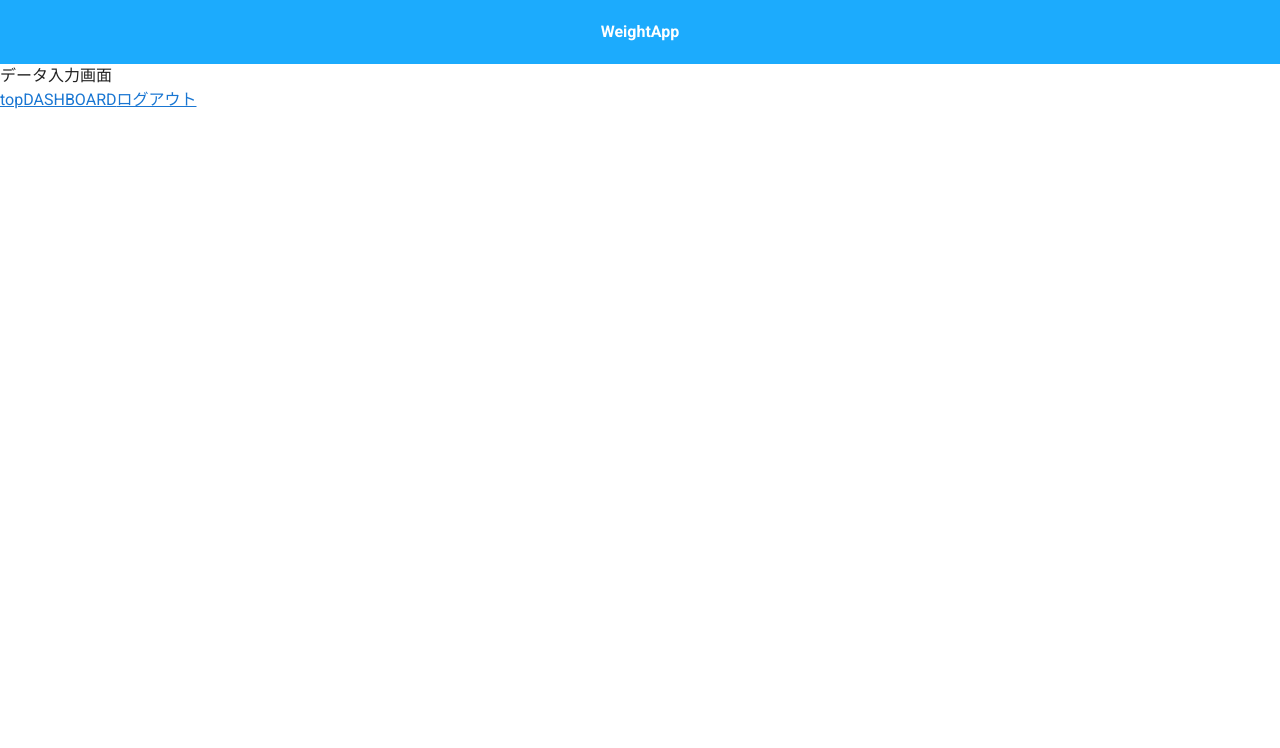
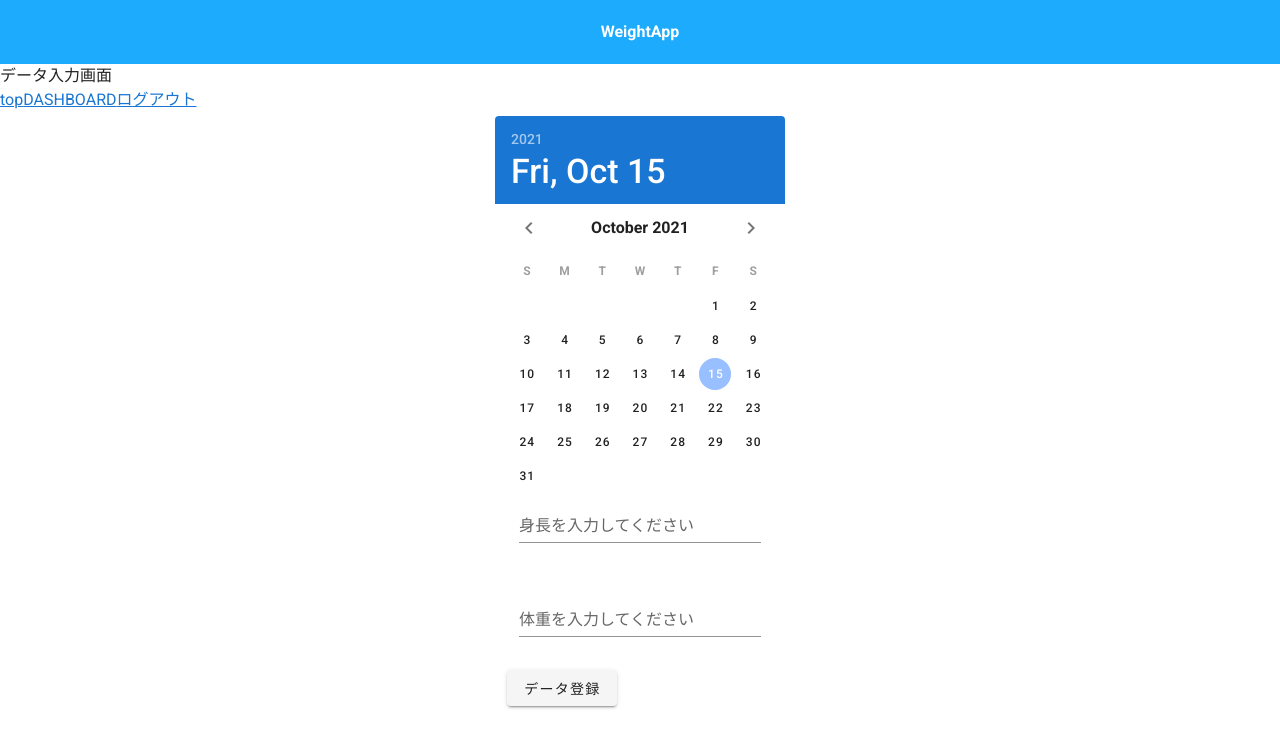
Before and after one commit to tomya-n/vue-weight-app, a Vue app: page /entry in a window 1280 px wide. Shown: the top 748 px of the page. Built offline with nearby package versions, Linux system fonts and the light colour scheme.

Commit message:
データ入力ページ追加 データのソート

```diff
--- a/src/App.vue
+++ b/src/App.vue
@@ -1,8 +1,6 @@
 <template>
   <v-app>
-    <div class="headbar">
-      WeightApp
-    </div>
+    <div class="headbar">WeightApp</div>
     <v-main>
       <router-view />
     </v-main>
@@ -10,7 +8,7 @@
 </template>
 
 <style>
-  .headbar{
+.headbar {
   text-align: center;
   padding: 20px 0;
   background: rgb(28, 171, 253);
--- a/src/views/Dashboard.vue
+++ b/src/views/Dashboard.vue
@@ -1,21 +1,21 @@
 <template>
   <div>
+    <a href="/">top</a>
+    <a href="/entry">entry</a>
+    <a @click="logout">ログアウト</a>
     <div>ダッシュボード 画面</div>
     <p>{{ username }} さん、こんにちわ！！</p>
 
     <div class="chart-wrapper">
       <Chart v-if="loaded" :chartData="chartItems" :options="chartOptions" />
     </div>
-    <a href="/">top</a>
-    <a href="/entry">entry</a>
-    <a @click="logout">ログアウト</a>
   </div>
 </template>
 
 <style>
-  .chart-wrapper{
-    width: 50%;
-  }
+.chart-wrapper {
+  width: 50%;
+}
 </style>
 
 <script>
@@ -89,12 +89,8 @@ export default Vue.extend({
           return arr[index].weight;
         });
         //createdAt
-        this.chartItems.labels = res.data.physical.map(function (
-          val,
-          index,
-          arr
-        ) {
-          return val.created_at.substr(0,10);
+        this.chartItems.labels = res.data.physical.map(function (val) {
+          return val.created_at.substr(0, 10);
           // return arr[index].created_at;
         });
         this.loaded = true;
--- a/src/views/ENTRY.vue
+++ b/src/views/ENTRY.vue
@@ -5,8 +5,46 @@
     <a href="/">top</a>
     <a href="/dashboard">DASHBOARD</a>
     <a @click="logout" href="/">ログアウト</a>
+    <div class="wrap">
+      <div class="inner">
+        <v-row align="center">
+          <v-date-picker
+            v-model="date"
+            width="290"
+            class="mt-4"
+          ></v-date-picker>
+        </v-row>
+        <v-col cols="12" md="12">
+          <v-form ref="form">
+            <v-text-field
+              v-model="height"
+              label="身長を入力してください"
+            ></v-text-field>
+          </v-form>
+        </v-col>
+        <v-col cols="12" md="12">
+          <v-form ref="form">
+            <v-text-field
+              v-model="weight"
+              label="体重を入力してください"
+            ></v-text-field>
+          </v-form>
+        </v-col>
+        <v-btn elevation="2" @click="dataRegist">データ登録</v-btn>
+      </div>
+    </div>
   </div>
 </template>
+
+<style>
+.wrap {
+  display: flex;
+  justify-content: center;
+}
+.row {
+  margin: auto;
+}
+</style>
 
 <script>
 import Vue from "vue";
@@ -17,6 +55,11 @@ export default Vue.extend({
   data() {
     return {
       username: "",
+      date: new Date(Date.now() - new Date().getTimezoneOffset() * 60000)
+        .toISOString()
+        .substr(0, 10),
+      weight: undefined,
+      height: undefined,
     };
   },
   methods: {
@@ -26,6 +69,17 @@ export default Vue.extend({
         this.$router.push("/");
       });
     },
+    dataRegist() {
+      // console.log(this.date);
+      // console.log(this.weight);
+      // console.log(this.height);
+      this.axios.post("/dashboard", {
+        date: this.date,
+        weight: this.weight,
+        height: this.height,
+      });
+      this.$router.push("/dashboard");
+    },
   },
 });
 </script>
--- a/src/views/Signup.vue
+++ b/src/views/Signup.vue
@@ -1,11 +1,12 @@
 <template>
   <div>
+    <h2>ユーザー登録</h2>
     <v-container>
       <v-row class="text-center">
         <v-form>
           <v-container>
             <v-row>
-              <v-col cols="12" md="4">
+              <v-col cols="12" md="6">
                 <v-text-field
                   v-model="name"
                   :counter="10"
@@ -14,7 +15,7 @@
                 ></v-text-field>
               </v-col>
 
-              <v-col cols="12" md="4">
+              <v-col cols="12" md="6">
                 <v-text-field
                   v-model="password"
                   :counter="10"
```
Also changed, not shown: 1 other file (tests, documents, lock files or other folders). Lines whose indentation alone changed are shown as unchanged.
